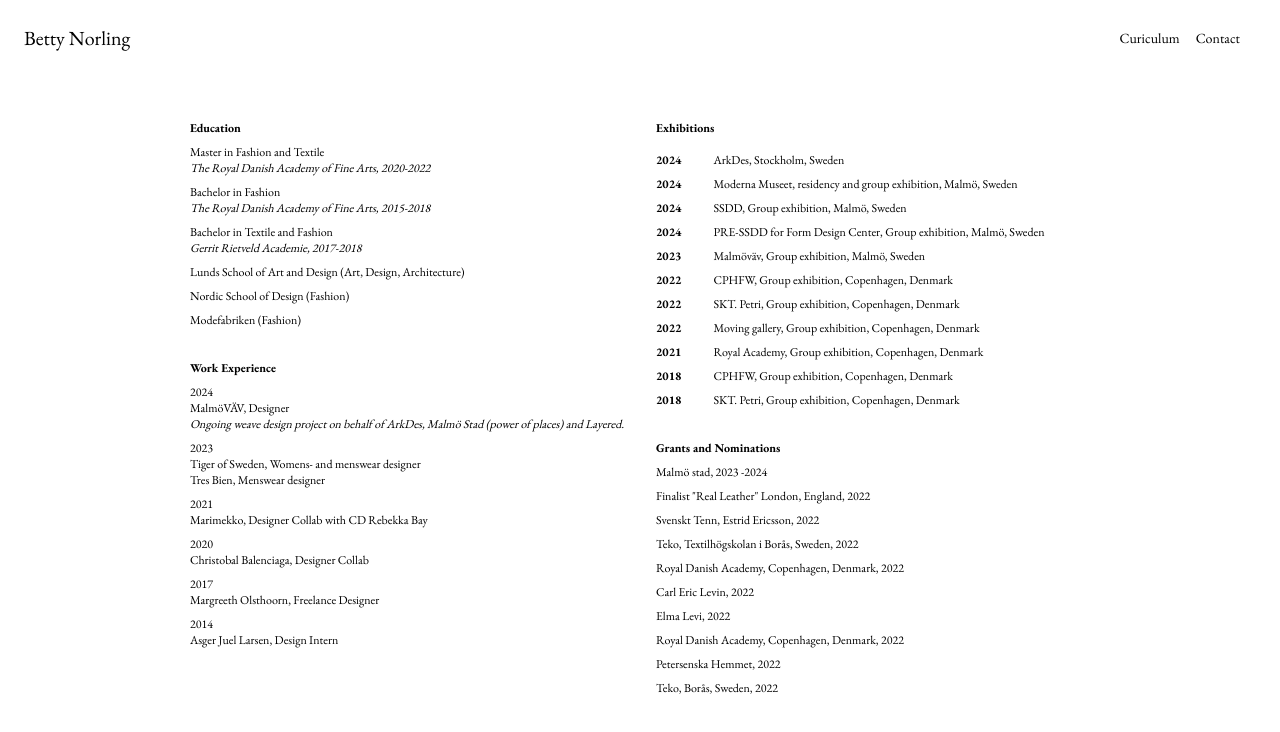
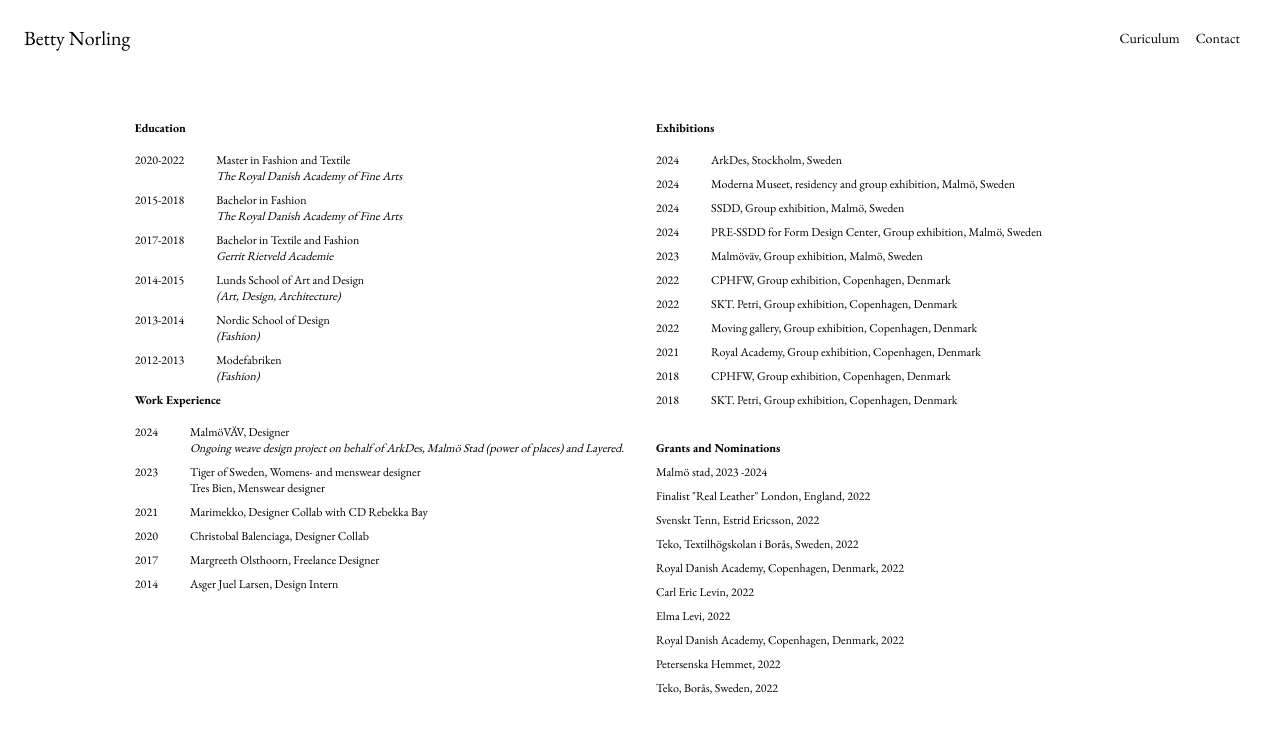
Before and after one commit to fredrik-p/betty, a Next.js app: page /cv in a window 1280 px wide. Shown: the top 732 px of the page. Built offline with nearby package versions, Linux system fonts and the light colour scheme.

Commit message:
formatting of cv page

```diff
--- a/src/components/Cv.tsx
+++ b/src/components/Cv.tsx
@@ -8,78 +8,101 @@ const CV = () => {
         <div className="mb-8">
           {/* Education Section */}
           <div className="mb-2">
-            <h2 className="text-xs font-bold mb-2">Education</h2>
-            <ul className="list-none space-y-2 text-xs">
-              <li>
-                Master in Fashion and Textile
-                <br />
-                <span className="italic">
-                  The Royal Danish Academy of Fine Arts, 2020-2022
-                </span>
-              </li>
-              <li>
-                Bachelor in Fashion
-                <br />
-                <span className="italic">
-                  The Royal Danish Academy of Fine Arts, 2015-2018
-                </span>
-              </li>
-              <li>
-                Bachelor in Textile and Fashion
-                <br />
-                <span className="italic">
-                  Gerrit Rietveld Academie, 2017-2018
-                </span>
-              </li>
-            </ul>
+            <h2 className="text-xs font-bold mb-1">Education</h2>
+            <div className="mt-4 space-y-2 text-xs">
+              <div className="flex">
+                <div className="mr-8">2020-2022</div>
+                <div>
+                  <p>Master in Fashion and Textile</p>
+                  <p className="italic">The Royal Danish Academy of Fine Arts</p>
+                </div>
               </div>
 
-          {/* Additional Education Info */}
-          <div className="mb-8">
-            <ul className="list-none space-y-2 text-xs">
-              <li>Lunds School of Art and Design (Art, Design, Architecture)</li>
-              <li>Nordic School of Design (Fashion)</li>
-              <li>Modefabriken (Fashion)</li>
-            </ul>
+              <div className="flex">
+                <div className="mr-8">2015-2018</div>
+                <div>
+                  <p>Bachelor in Fashion</p>
+                  <p className="italic">The Royal Danish Academy of Fine Arts</p>
+                </div>
+              </div>
+
+              <div className="flex">
+                <div className="mr-8">2017-2018</div>
+                <div>
+                  <p>Bachelor in Textile and Fashion</p>
+                  <p className="italic">Gerrit Rietveld Academie</p>
+                </div>
+              </div>
+
+              {/* Additional Schools */}
+              <div className="flex">
+                <div className="mr-8">2014-2015</div>
+                <div>
+                  <p>Lunds School of Art and Design</p>
+                  <p className="italic">(Art, Design, Architecture)</p>
+                </div>
+              </div>
+
+              <div className="flex">
+                <div className="mr-8">2013-2014</div>
+                <div>
+                  <p>Nordic School of Design</p>
+                  <p className="italic">(Fashion)</p>
+                </div>
+              </div>
+
+              <div className="flex">
+                <div className="mr-8">2012-2013</div>
+                <div>
+                  <p>Modefabriken</p>
+                  <p className="italic">(Fashion)</p>
+                </div>
+              </div>
+            </div>
           </div>
 
           {/* Work Experience Section */}
           <div className="mb-8">
-            <h2 className="text-xs font-bold mb-2">Work Experience</h2>
-            <ul className="list-none space-y-2 text-xs">
-              <li>
-                2024
-                <br />
-                MalmöVÄV, Designer
-                <br />
-                <span className="italic text-xs">
+            <h2 className="text-xs font-bold mb-1">Work Experience</h2>
+            <div className="mt-4 space-y-2 text-xs">
+              <div className="flex">
+                <div className="mr-8">2024</div>
+                <div>
+                  <p>MalmöVÄV, Designer</p>
+                  <p className="italic text-xs">
                     Ongoing weave design project on behalf of ArkDes, Malmö Stad (power of places) and Layered.
-                </span>
-              </li>
-              <li>
-                2023
-                <br />
-                <span>Tiger of Sweden, Womens- and menswear designer</span>
-                <br />
-                <span>Tres Bien, Menswear designer</span>
-              </li>
-              <li>2021<br /> Marimekko, Designer Collab with CD Rebekka Bay</li>
-              <li>
-                2020
-                <br />
-                Christobal Balenciaga, Designer Collab
-              </li>
-              <li>
-                2017
-                <br />
-                Margreeth Olsthoorn, Freelance Designer
-              </li>
-              <li>
-                2014
-                <br />
-                Asger Juel Larsen, Design Intern
-              </li>
-            </ul>
+                  </p>
+                </div>
+              </div>
+
+              <div className="flex">
+                <div className="mr-8">2023</div>
+                <div>
+                  <p>Tiger of Sweden, Womens- and menswear designer</p>
+                  <p>Tres Bien, Menswear designer</p>
+                </div>
+              </div>
+
+              <div className="flex">
+                <div className="mr-8">2021</div>
+                <p>Marimekko, Designer Collab with CD Rebekka Bay</p>
+              </div>
+
+              <div className="flex">
+                <div className="mr-8">2020</div>
+                <p>Christobal Balenciaga, Designer Collab</p>
+              </div>
+
+              <div className="flex">
+                <div className="mr-8">2017</div>
+                <p>Margreeth Olsthoorn, Freelance Designer</p>
+              </div>
+
+              <div className="flex">
+                <div className="mr-8">2014</div>
+                <p>Asger Juel Larsen, Design Intern</p>
+              </div>
+            </div>
           </div>
         </div>
 
@@ -88,62 +111,62 @@ const CV = () => {
           {/* Exhibitions Section */}
           <h2 className="text-xs font-bold mb-1">Exhibitions</h2>
           <div className="mt-4 space-y-2 text-xs">
-    {/* Exhibition entries */}
             <div className="flex">
-      <div className="mr-8 font-bold">2024</div>
+              <div className="mr-8">2024</div>
               <p>ArkDes, Stockholm, Sweden</p>
             </div>
 
             <div className="flex">
-      <div className="mr-8 font-bold">2024</div>
+              <div className="mr-8">2024</div>
               <p>Moderna Museet, residency and group exhibition, Malmö, Sweden</p>
             </div>
 
             <div className="flex">
-      <div className="mr-8 font-bold">2024</div>
+              <div className="mr-8">2024</div>
               <p>SSDD, Group exhibition, Malmö, Sweden</p>
             </div>
 
             <div className="flex">
-      <div className="mr-8 font-bold">2024</div>
+              <div className="mr-8">2024</div>
               <p>PRE-SSDD for Form Design Center, Group exhibition, Malmö, Sweden</p>
             </div>
 
             <div className="flex mt-2">
-      <div className="mr-8 font-bold">2023</div>
+              <div className="mr-8">2023</div>
               <p>Malmöväv, Group exhibition, Malmö, Sweden</p>
             </div>
 
             <div className="flex mt-2">
-      <div className="mr-8 font-bold">2022</div>
+              <div className="mr-8">2022</div>
               <p>CPHFW, Group exhibition, Copenhagen, Denmark</p>
             </div>
 
             <div className="flex mt-2">
-      <div className="mr-8 font-bold">2022</div>
+              <div className="mr-8">2022</div>
               <p>SKT. Petri, Group exhibition, Copenhagen, Denmark</p>
             </div>
 
             <div className="flex">
-      <div className="mr-8 font-bold">2022</div>
+              <div className="mr-8">2022</div>
               <p>Moving gallery, Group exhibition, Copenhagen, Denmark</p>
             </div>
 
             <div className="flex mt-2">
-      <div className="mr-8 font-bold">2021</div>
+              <div className="mr-8">2021</div>
               <p>Royal Academy, Group exhibition, Copenhagen, Denmark</p>
             </div>
 
             <div className="flex mt-2">
-      <div className="mr-8 font-bold">2018</div>
+              <div className="mr-8">2018</div>
               <p>CPHFW, Group exhibition, Copenhagen, Denmark</p>
             </div>
 
             <div className="flex">
-      <div className="mr-8 font-bold">2018</div>
+              <div className="mr-8">2018</div>
               <p>SKT. Petri, Group exhibition, Copenhagen, Denmark</p>
             </div>
           </div>
+
           {/* Grants and Nominations Section */}
           <div className="mt-8">
             <h2 className="text-xs font-bold mb-2">Grants and Nominations</h2>
```
Lines whose indentation alone changed are shown as unchanged.
